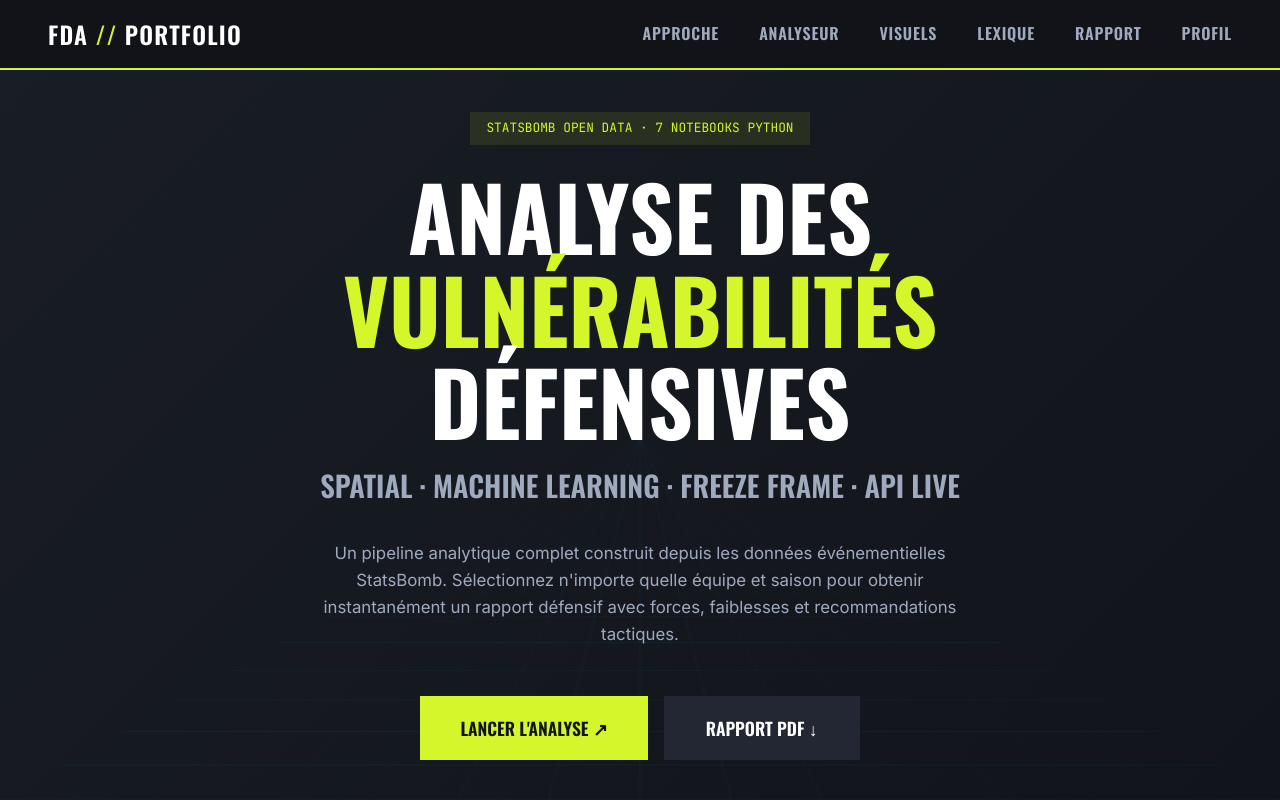
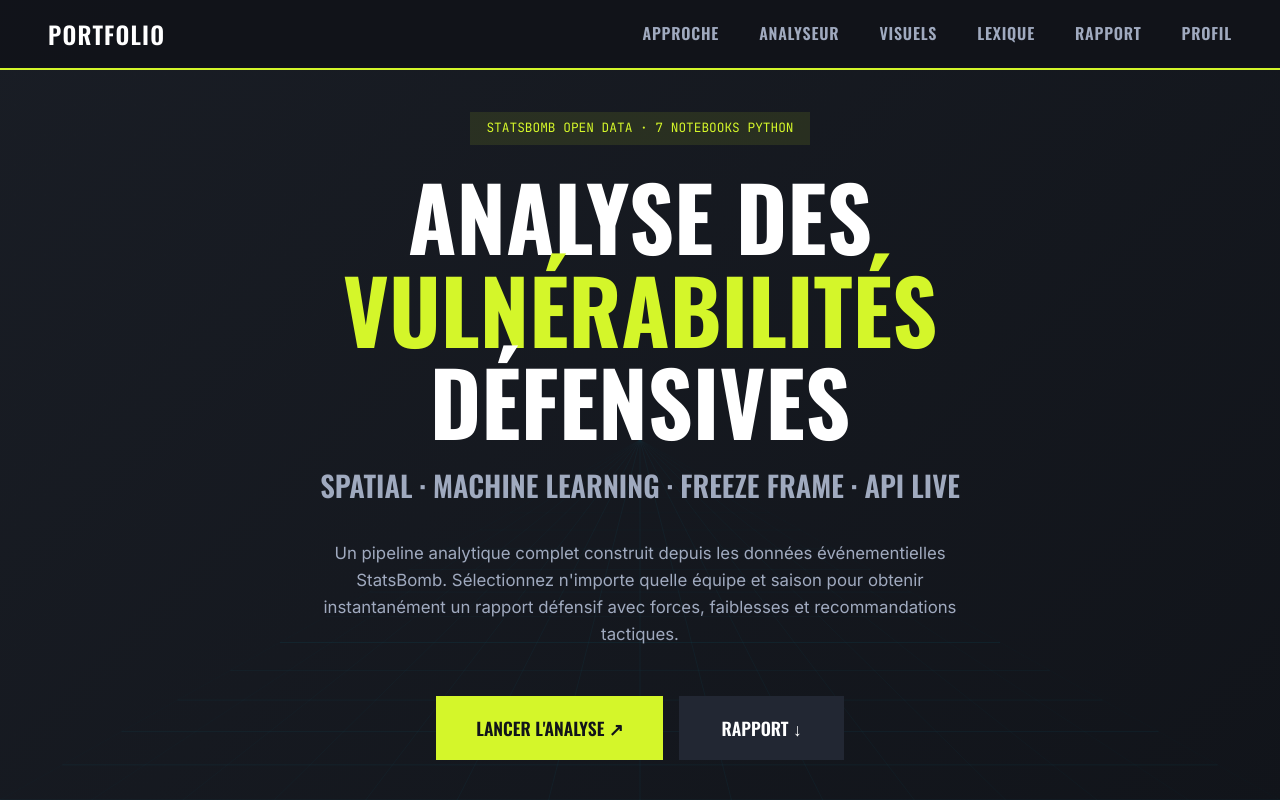
Before and after one commit to mathieucgermany-create/football-defense-analyzer, a plain HTML site: page index.html in a window 1280 px wide. Shown: the top 800 px of the page. Drawn offline with nearby package versions, Linux system fonts and the light colour scheme.

Commit message:
fix: correction

```diff
--- a/index.html
+++ b/index.html
@@ -25,7 +25,7 @@
 <body>
 
 <nav>
-  <a href="#hero" class="nav-logo">FDA <span>//</span> PORTFOLIO</a>
+  <a href="#hero" class="nav-logo"> PORTFOLIO</a>
   <ul class="nav-links">
     <li><a href="#approach">Approche</a></li>
     <li><a href="#analyzer">Analyseur</a></li>
@@ -56,7 +56,7 @@
 
   <div class="hero-cta">
     <a href="#analyzer" class="btn btn-primary">Lancer l'analyse ↗</a>
-    <a href="#rapport" class="btn btn-outline">Rapport PDF ↓</a>
+    <a href="#rapport" class="btn btn-outline">Rapport ↓</a>
   </div>
 </section>
 
@@ -283,7 +283,7 @@
           <div class="highlight-icon">🎯</div>
           <div>
             <div class="highlight-title">OBJECTIF</div>
-            <p class="highlight-text">Intégrer le staff analytique d'un club professionnel ou rejoindre une cellule de recrutement data-driven. Ce projet démontre la capacité à produire des insights actionnables depuis des données complexes.</p>
+            <p class="highlight-text">Intégrer le staff analytique d'un club professionnel ou rejoindre une cellule de recrutement data-driven. Ce projet démontre ma capacité à produire des insights actionnables depuis des données complexes.</p>
           </div>
         </div>
         <div class="profile-highlight">
@@ -306,7 +306,7 @@
 </section>
 
 <footer>
-  <span class="footer-logo">FDA // PORTFOLIO</span>
+  <span class="footer-logo">PORTFOLIO</span>
   <span class="footer-text">StatsBomb Open Data (CC BY-SA 4.0) · Python / mplsoccer / XGBoost / SHAP</span>
 </footer>
 
```
